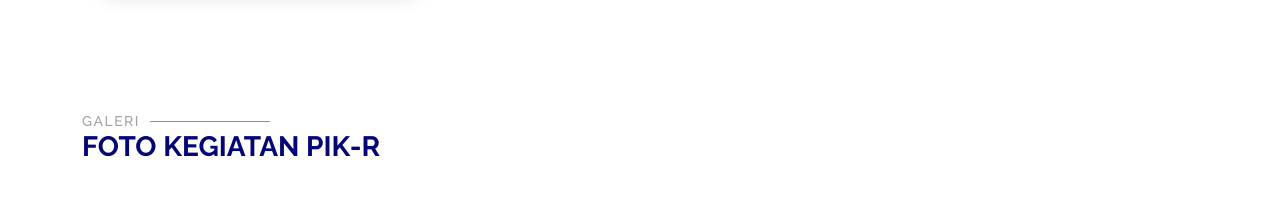
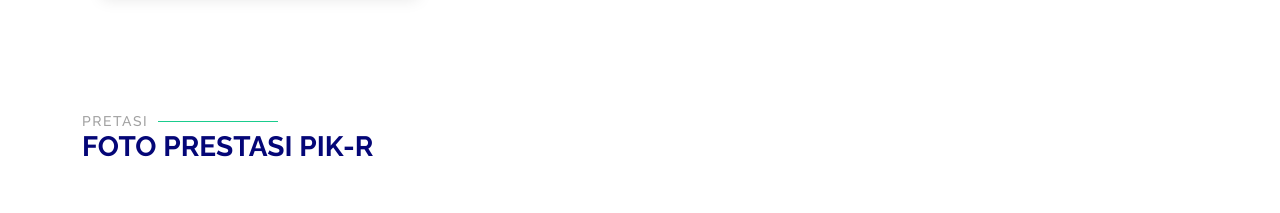
Before and after one commit to Mhdfarhan1/WEBSITE_PIK, a plain HTML site: page index.html in a window 1280 px wide. Shown: the part 4208-4421 px from the top of the page. Drawn offline with nearby package versions, Linux system fonts and the light colour scheme; animation ran at ten frames a second.

Commit message:
update fitur prestasi

```diff
--- a/index.html
+++ b/index.html
@@ -665,8 +665,8 @@
 
       <!-- Section Title -->
       <div class="container section-title" data-aos="fade-up">
-        <h2>Galeri</h2>
-        <div><span>Foto Kegiatan</span> <span class="description-title"> PIK-R</span></div>
+        <h2>Pretasi</h2>
+        <div><span>Foto Prestasi</span> <span class="description-title"> PIK-R</span></div>
       </div><!-- End Section Title -->
 
       <div class="container" data-aos="fade-up" data-aos-delay="100">
```
